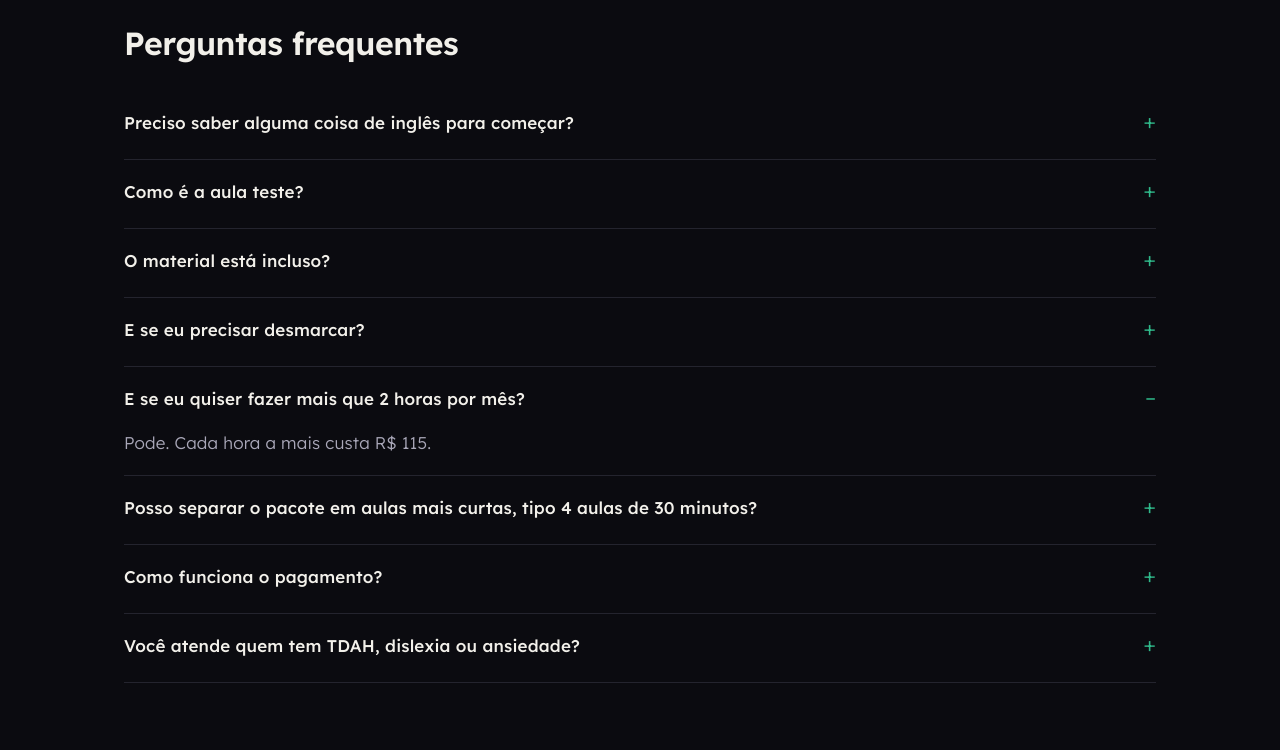
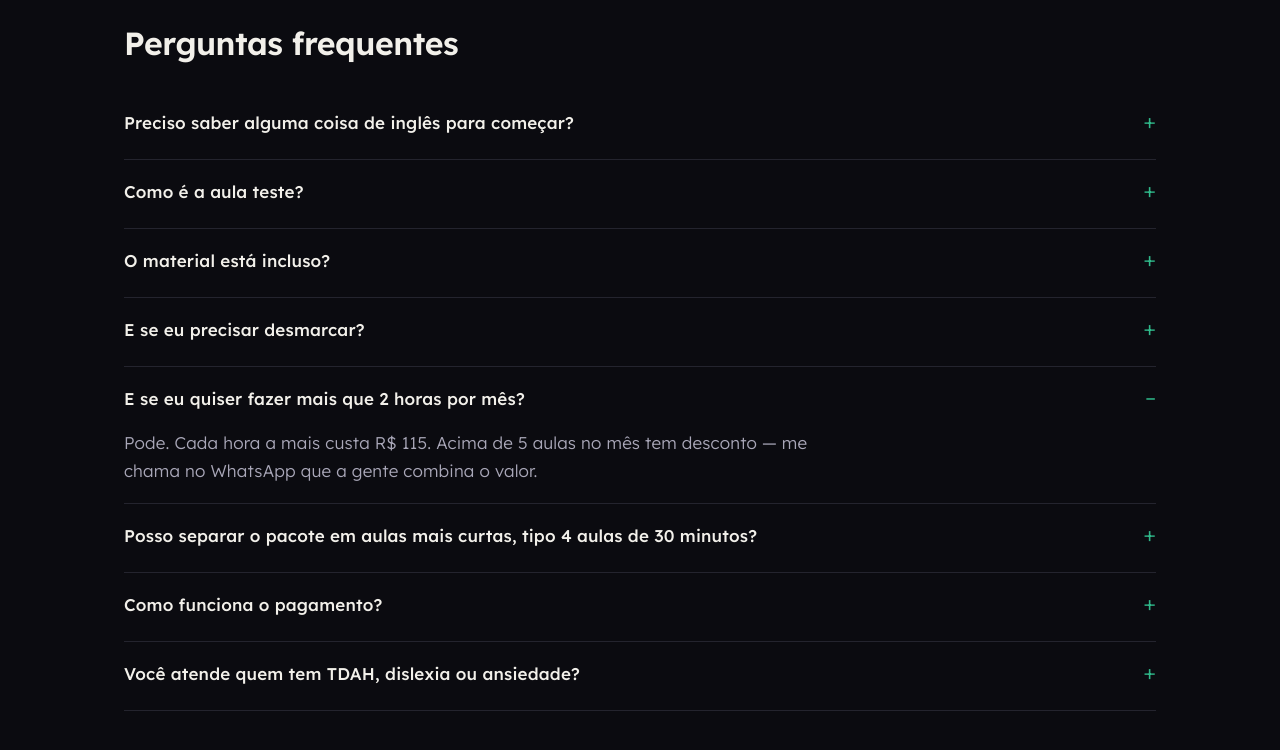
Before and after one commit to jaqueliran/prof-jaque, a plain HTML site: page index.html in a window 1280 px wide. Both pictures are taken after a click on the heading "E se eu quiser fazer mais que 2 horas por mês?". Shown: the part 4310-5060 px from the top of the page. Drawn offline with Linux system fonts and the light colour scheme.

Commit message:
feat: menciona desconto acima de 5 aulas sem valor

```diff
--- a/index.html
+++ b/index.html
@@ -400,7 +400,7 @@
       </details>
       <details>
         <summary>E se eu quiser fazer mais que 2 horas por mês?</summary>
-        <p>Pode. Cada hora a mais custa R$ 115.</p>
+        <p>Pode. Cada hora a mais custa R$ 115. Acima de 5 aulas no mês tem desconto — me chama no WhatsApp que a gente combina o valor.</p>
       </details>
       <details>
         <summary>Posso separar o pacote em aulas mais curtas, tipo 4 aulas de 30 minutos?</summary>
```
